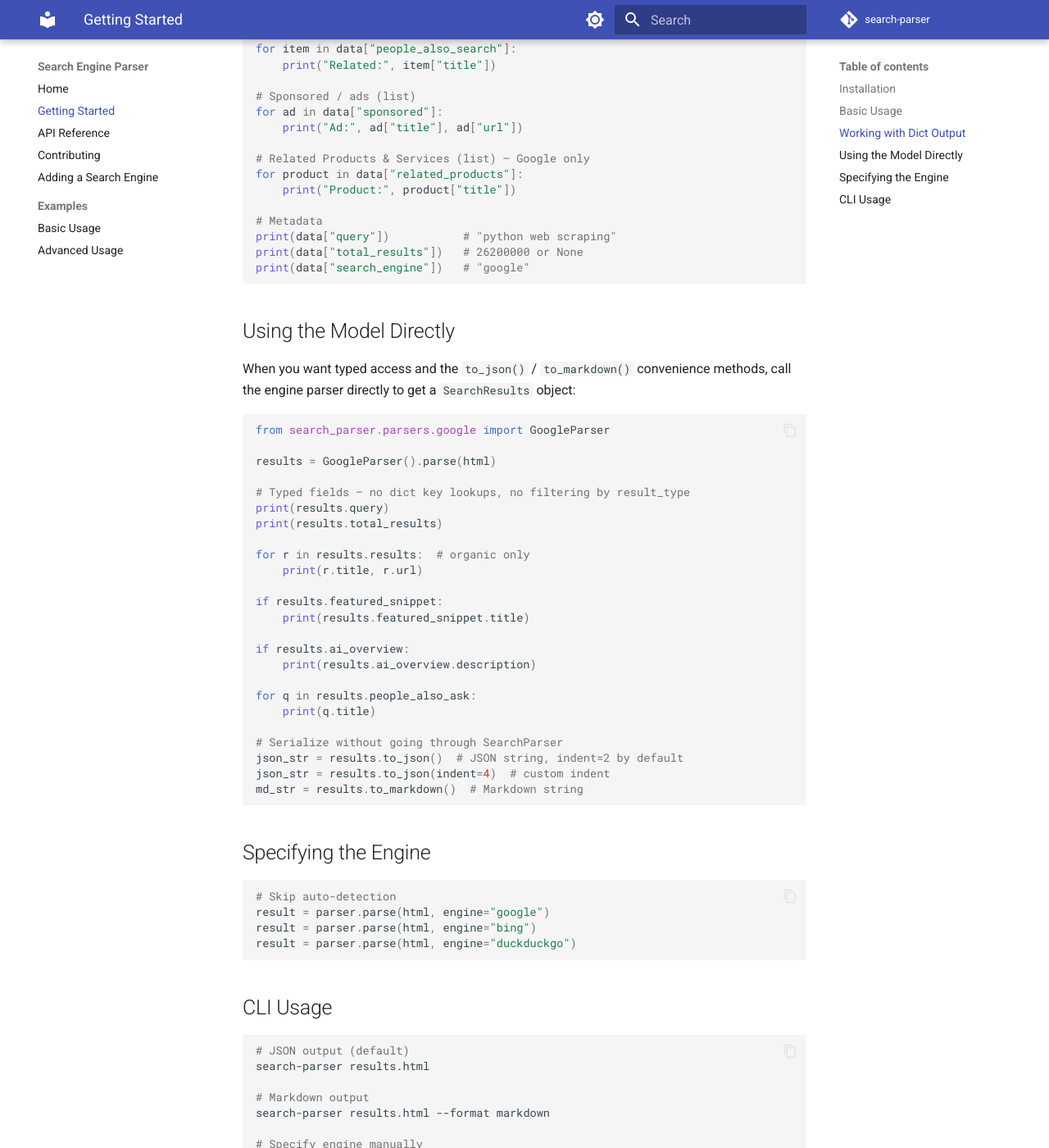
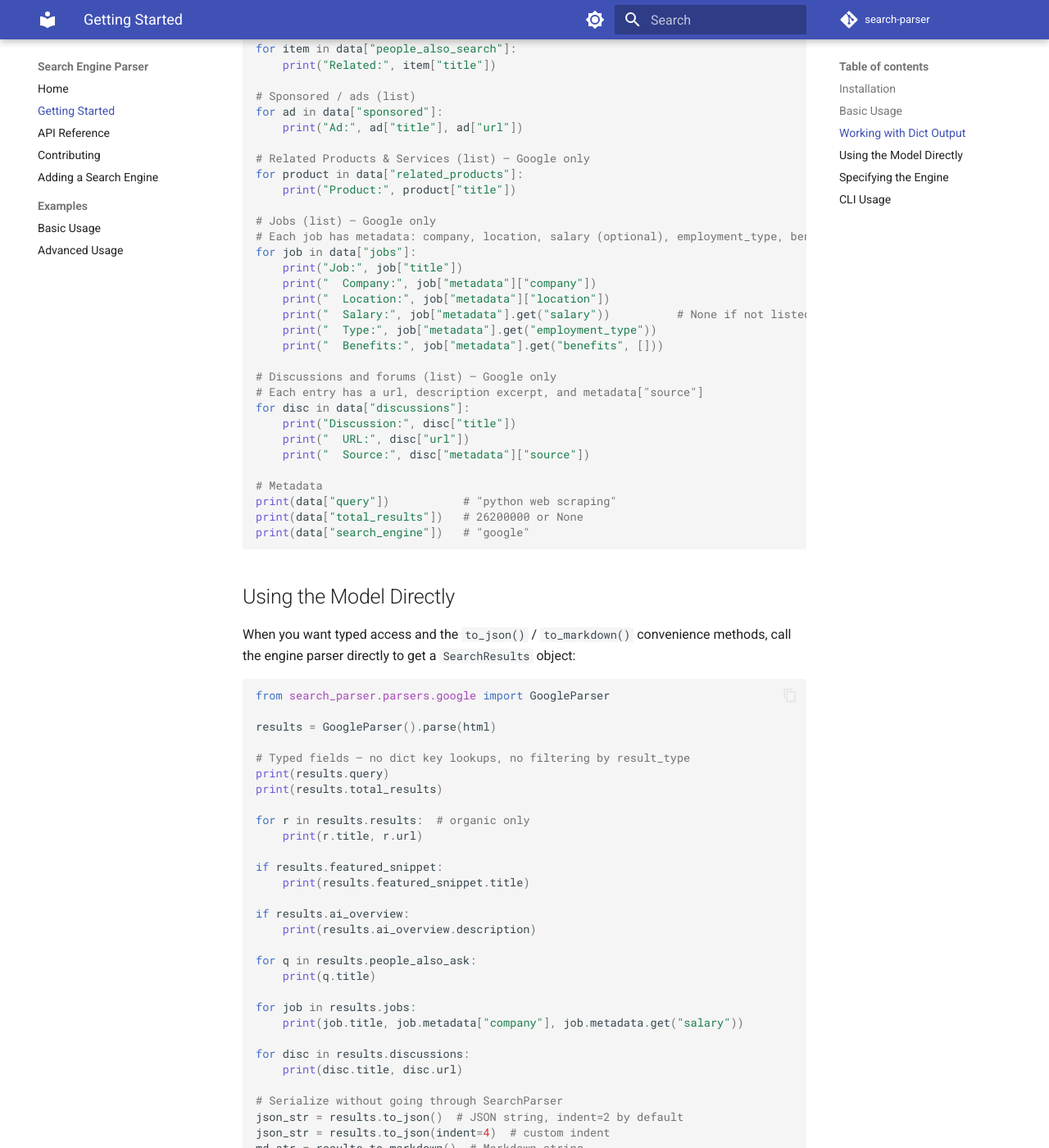
Before and after one commit to getlinksc/search-parser, an MkDocs documentation site: the page built from docs/getting_started.md, in a window 1280 px wide and 1400 px high, scrolled down 1537 px. Shown: the whole window at 82% size. Built offline with MkDocs 1.6.1 and Material for MkDocs 9.7.7, drawn with Linux system fonts in a browser that asks for light colours; comment, search, counter and statistics services are not loaded.

Commit message:
update documentation page

```diff
--- a/docs/getting_started.md
+++ b/docs/getting_started.md
@@ -81,6 +81,23 @@ for ad in data["sponsored"]:
 for product in data["related_products"]:
     print("Product:", product["title"])
 
+# Jobs (list) — Google only
+# Each job has metadata: company, location, salary (optional), employment_type, benefits
+for job in data["jobs"]:
+    print("Job:", job["title"])
+    print("  Company:", job["metadata"]["company"])
+    print("  Location:", job["metadata"]["location"])
+    print("  Salary:", job["metadata"].get("salary"))          # None if not listed
+    print("  Type:", job["metadata"].get("employment_type"))
+    print("  Benefits:", job["metadata"].get("benefits", []))
+
+# Discussions and forums (list) — Google only
+# Each entry has a url, description excerpt, and metadata["source"]
+for disc in data["discussions"]:
+    print("Discussion:", disc["title"])
+    print("  URL:", disc["url"])
+    print("  Source:", disc["metadata"]["source"])
+
 # Metadata
 print(data["query"])           # "python web scraping"
 print(data["total_results"])   # 26200000 or None
@@ -112,6 +129,12 @@ if results.ai_overview:
 for q in results.people_also_ask:
     print(q.title)
 
+for job in results.jobs:
+    print(job.title, job.metadata["company"], job.metadata.get("salary"))
+
+for disc in results.discussions:
+    print(disc.title, disc.url)
+
 # Serialize without going through SearchParser
 json_str = results.to_json()  # JSON string, indent=2 by default
 json_str = results.to_json(indent=4)  # custom indent
```
Also changed, not shown: docs/examples/advanced_usage.md (+13 -0 lines), docs/examples/basic_usage.md (+17 -0 lines), docs/index.md (+2 -0 lines).
